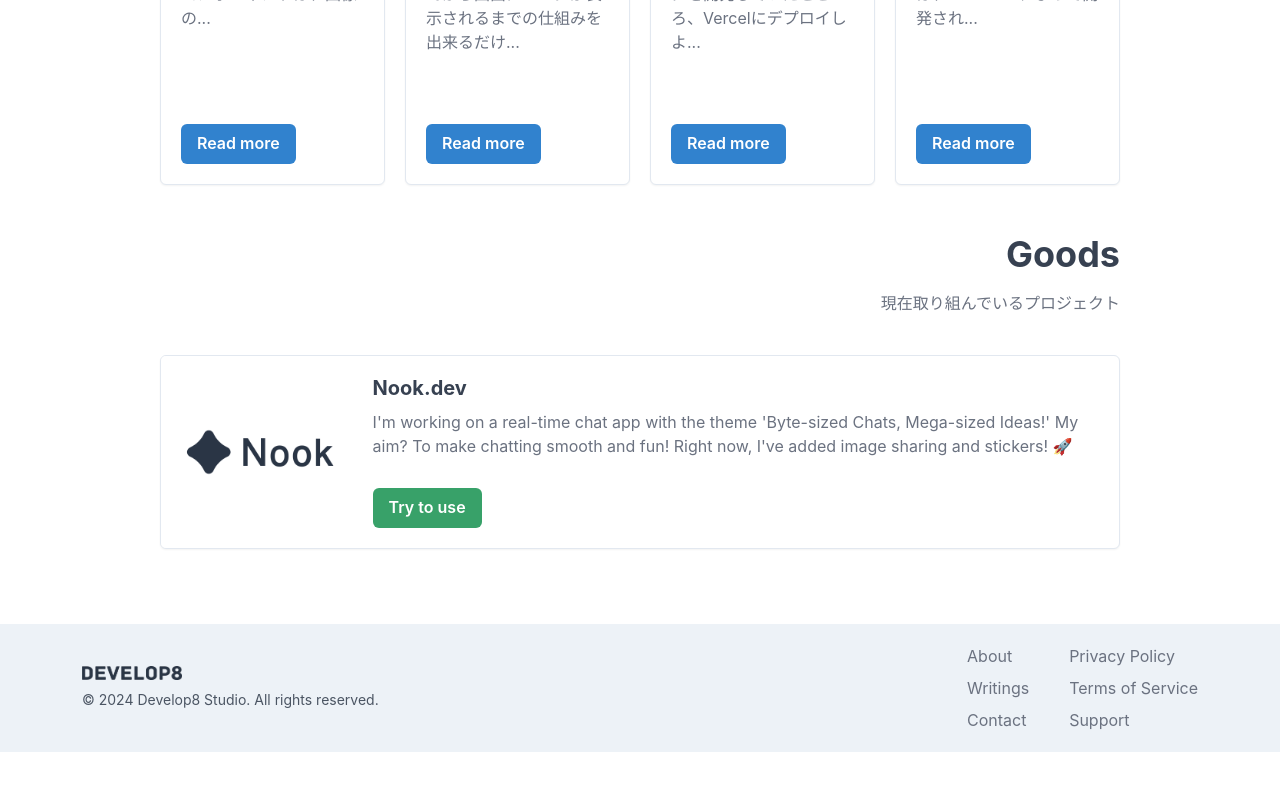
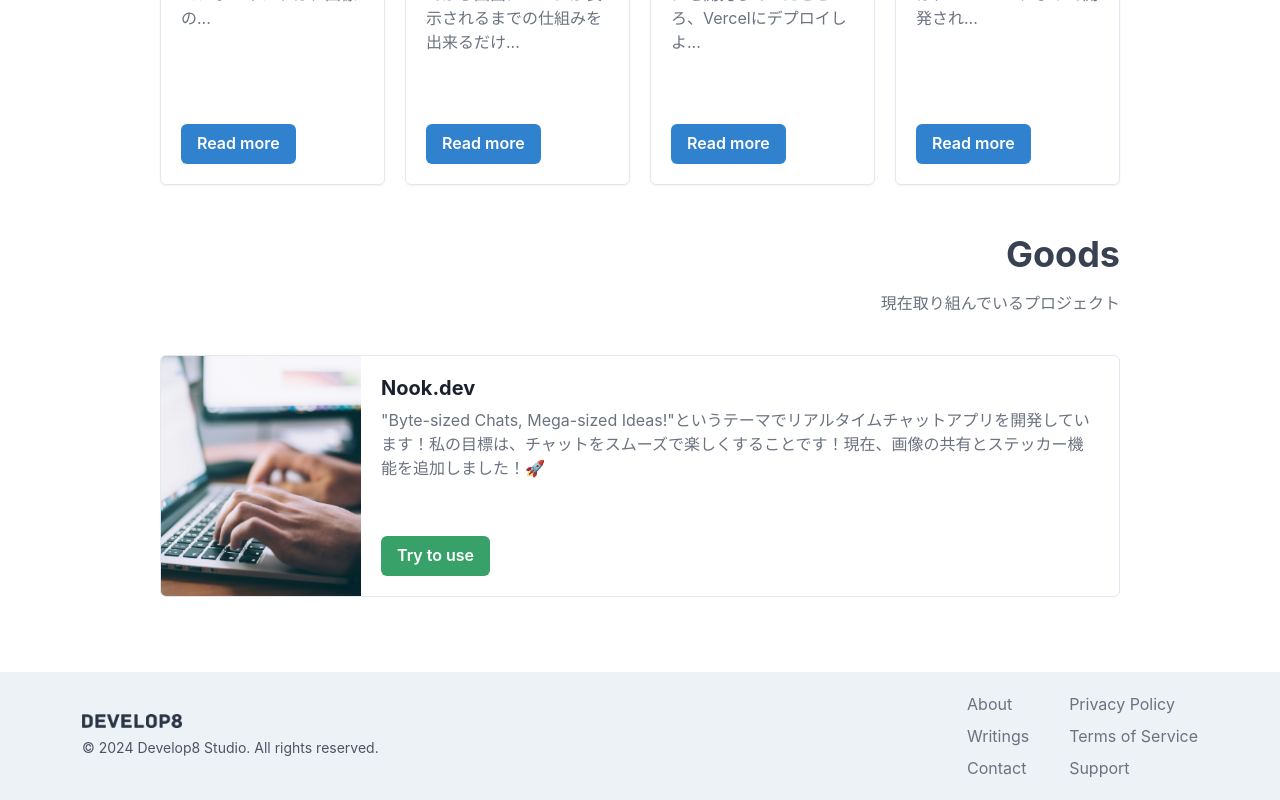
Before and after one commit to dev8-db/dev8-app, a Next.js app: page / in a window 1280 px wide. Shown: the part 735-1535 px from the top of the page. Before the commit the page ends 1487 px from the top, so only its background shows below. Built offline with nearby package versions, Linux system fonts and the light colour scheme.

Commit message:
Update Goods.js

```diff
--- a/src/components/Goods.js
+++ b/src/components/Goods.js
@@ -11,23 +11,32 @@ export default function Goods() {
     return (
         <VStack textAlign="left" spacing={5}>
             <Card
-            direction={{ base: 'column', md: 'row' }}
+                direction={{ base: 'column', sm: 'row' }}
+                overflow='hidden'
                 variant='outline'
-            shadow="sm"
-            className="w-[90%] md:w-[75%] overflow-hidden"
+                className="w-[90%] md:w-[75%]"
                 >
                 <Image
                     objectFit='cover'
-                src="/goods/nook.png"
-                className='md:w-[30%] lg:w-[20%]'
+                    maxW={{ base: '100%', sm: '200px' }}
+                    src='/goods/odan-chat.jpg'
+                    alt='Caffe Latte'
                 />
+                <Stack>
                     <CardBody>
-                <Heading size='md' className='text-gray-700'>Nook.dev</Heading>
-                <Text className='text-gray-500 w-fit-content py-2.5'>
-                        I&apos;m working on a real-time chat app with the theme &apos;Byte-sized Chats, Mega-sized Ideas!&apos; My aim? To make chatting smooth and fun! Right now, I&apos;ve added image sharing and stickers! 🚀
+                    <Heading size='md'>Nook.dev</Heading>
+
+                    <Text py='2' className="text-gray-500">
+                    "Byte-sized Chats, Mega-sized Ideas!"というテーマでリアルタイムチャットアプリを開発しています！私の目標は、チャットをスムーズで楽しくすることです！現在、画像の共有とステッカー機能を追加しました！🚀
                     </Text>
-                <Button variant='solid' colorScheme='green' onClick={handleClick} className="mt-5">Try to use</Button>
                     </CardBody>
+
+                    <CardFooter>
+                    <Button variant='solid' colorScheme='green' onClick={handleClick}>
+                        Try to use
+                    </Button>
+                    </CardFooter>
+                </Stack>
             </Card>
         </VStack>
     )
```
Also changed, not shown: public/goods/odan-chat.jpg (added). Lines whose indentation alone changed are shown as unchanged.
